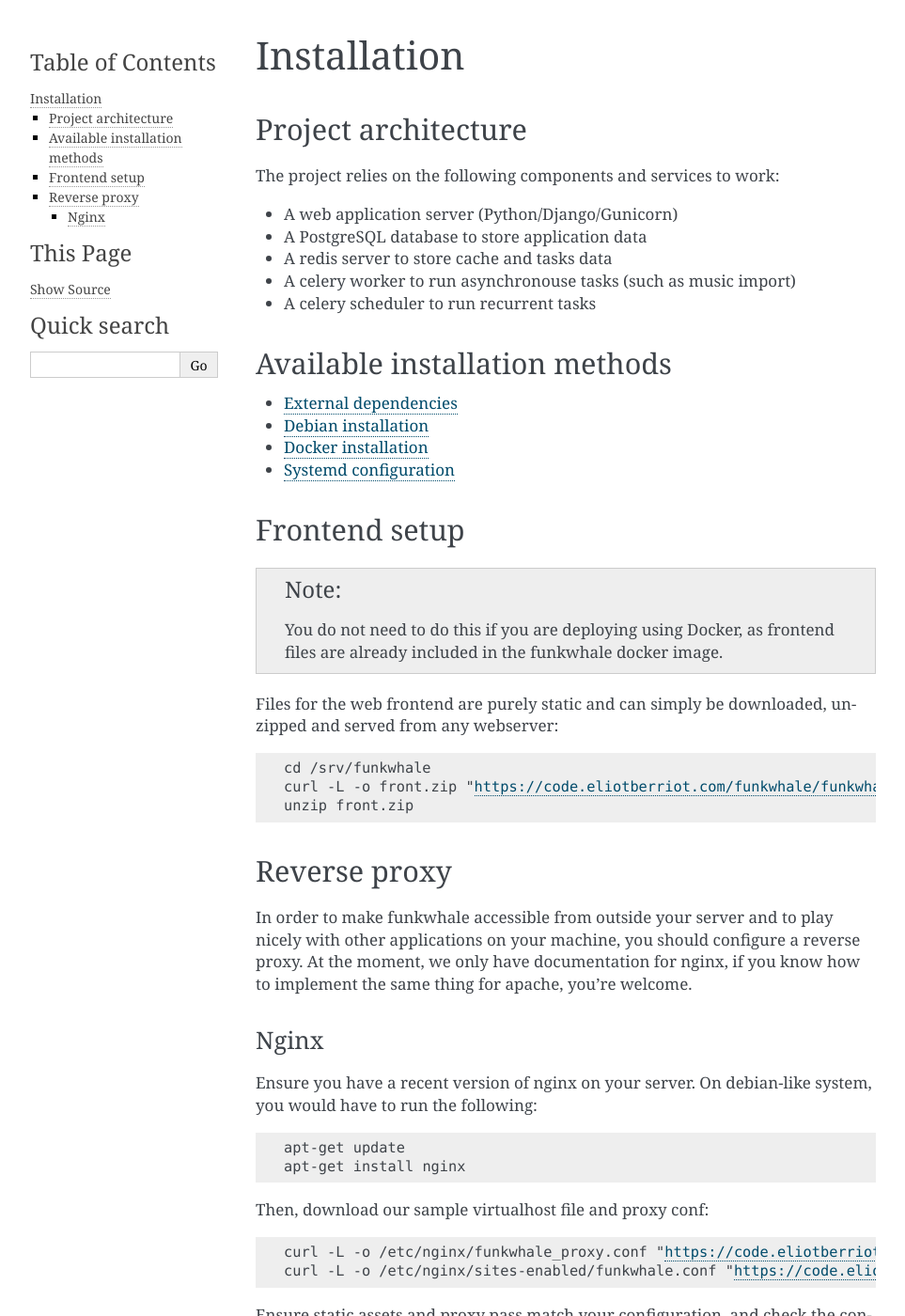
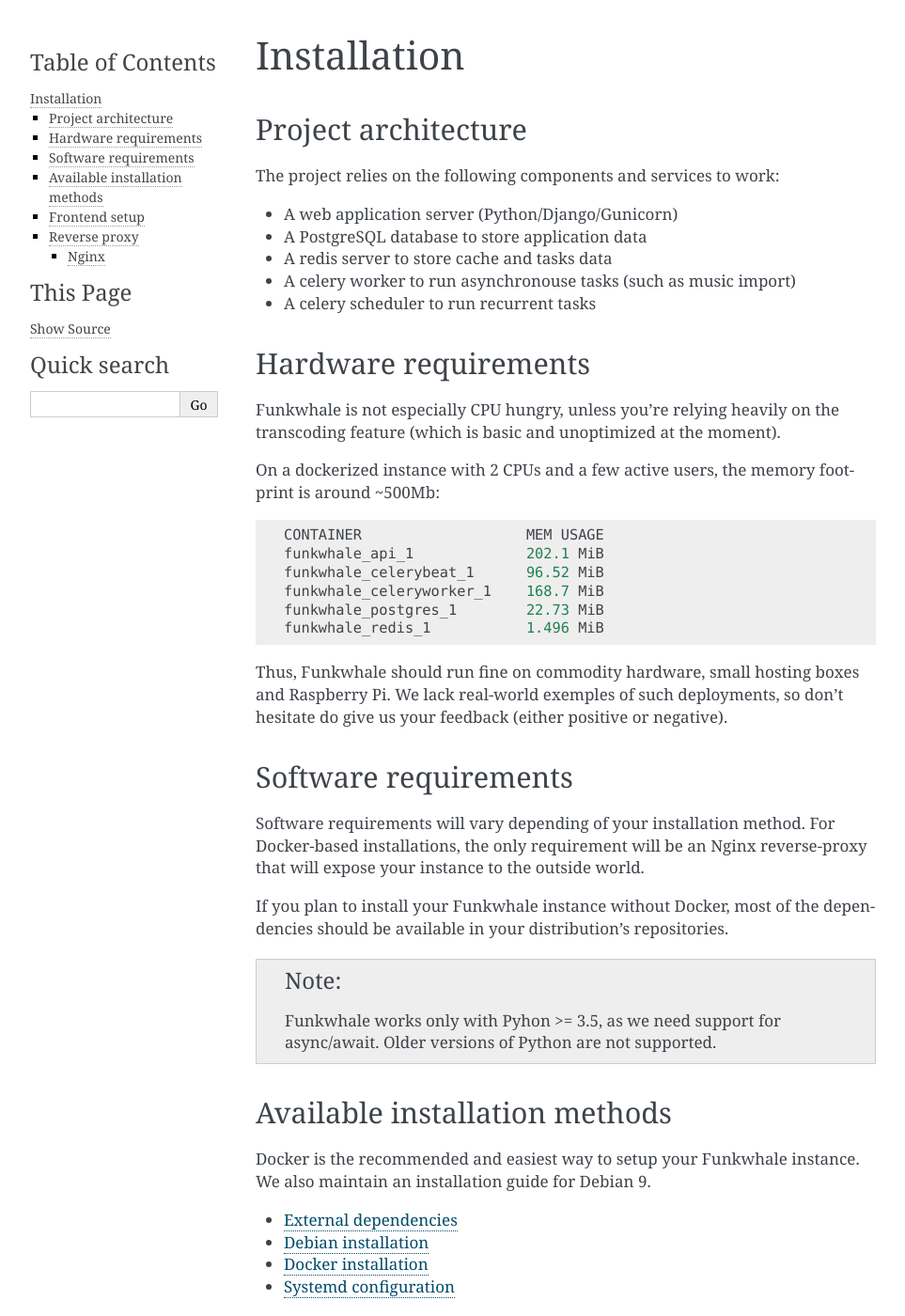
Before and after one commit to RYGhub/funkwhale, a Sphinx documentation site: the page built from docs/installation/index.rst, in a window 1280 px wide and 1400 px high. Shown: the whole window at 94% size, without its empty margins (148-1111 px from the left). Built offline with Sphinx 7.4.7, drawn with Linux system fonts in a browser that asks for light colours.

Commit message:
Fix #165: better documentation for hardware requirements and memory usage

```diff
--- a/docs/installation/index.rst
+++ b/docs/installation/index.rst
@@ -12,8 +12,47 @@
 - A celery worker to run asynchronouse tasks (such as music import)
 - A celery scheduler to run recurrent tasks
 
+
+Hardware requirements
+---------------------
+
+Funkwhale is not especially CPU hungry, unless you're relying heavily
+on the transcoding feature (which is basic and unoptimized at the moment).
+
+On a dockerized instance with 2 CPUs and a few active users, the memory footprint is around ~500Mb::
+
+   CONTAINER                   MEM USAGE
+   funkwhale_api_1             202.1 MiB
+   funkwhale_celerybeat_1      96.52 MiB
+   funkwhale_celeryworker_1    168.7 MiB
+   funkwhale_postgres_1        22.73 MiB
+   funkwhale_redis_1           1.496 MiB
+
+Thus, Funkwhale should run fine on commodity hardware, small hosting boxes and
+Raspberry Pi. We lack real-world exemples of such deployments, so don't hesitate
+do give us your feedback (either positive or negative).
+
+Software requirements
+---------------------
+
+Software requirements will vary depending of your installation method. For
+Docker-based installations, the only requirement will be an Nginx reverse-proxy
+that will expose your instance to the outside world.
+
+If you plan to install your Funkwhale instance without Docker, most of the
+dependencies should be available in your distribution's repositories.
+
+.. note::
+
+   Funkwhale works only with Pyhon >= 3.5, as we need support for async/await.
+   Older versions of Python are not supported.
+
+
 Available installation methods
 -------------------------------
+
+Docker is the recommended and easiest way to setup your Funkwhale instance.
+We also maintain an installation guide for Debian 9.
 
 .. toctree::
    :maxdepth: 1
```
Also changed, not shown: 3 other files.
